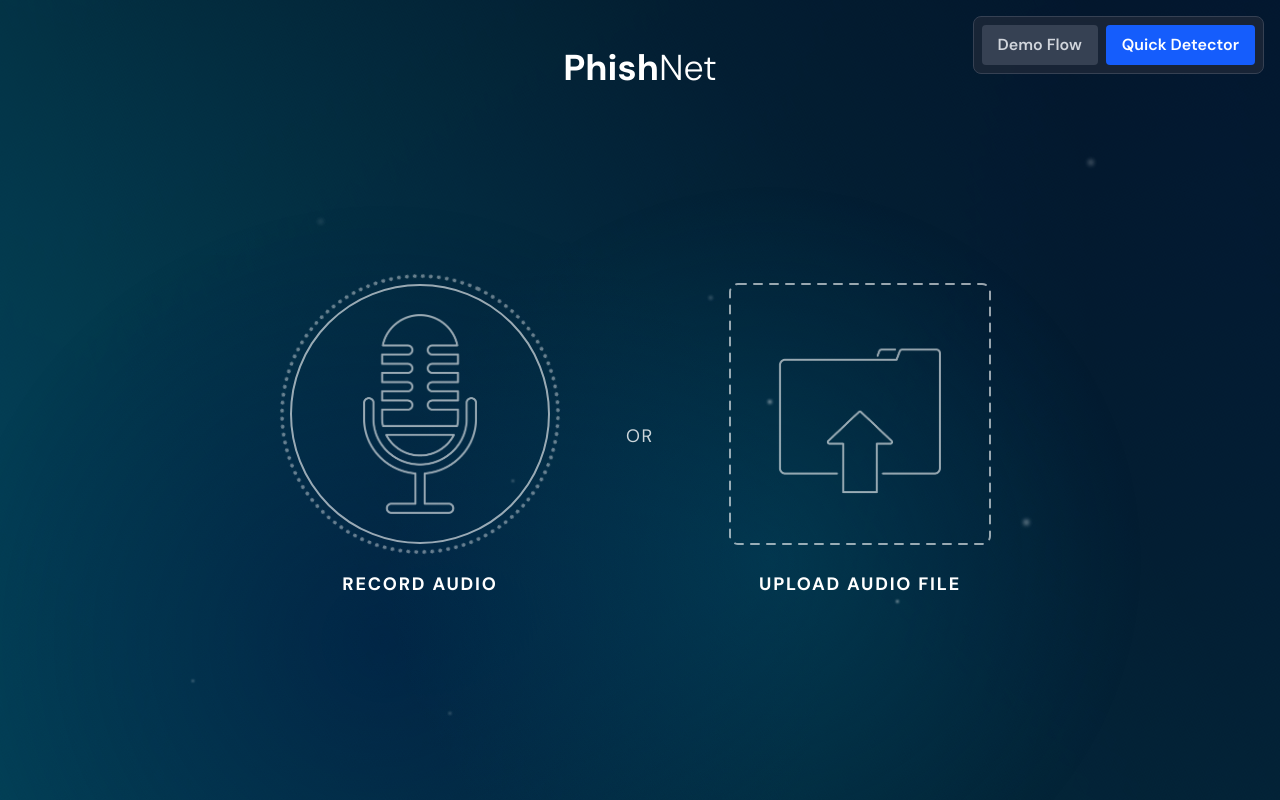
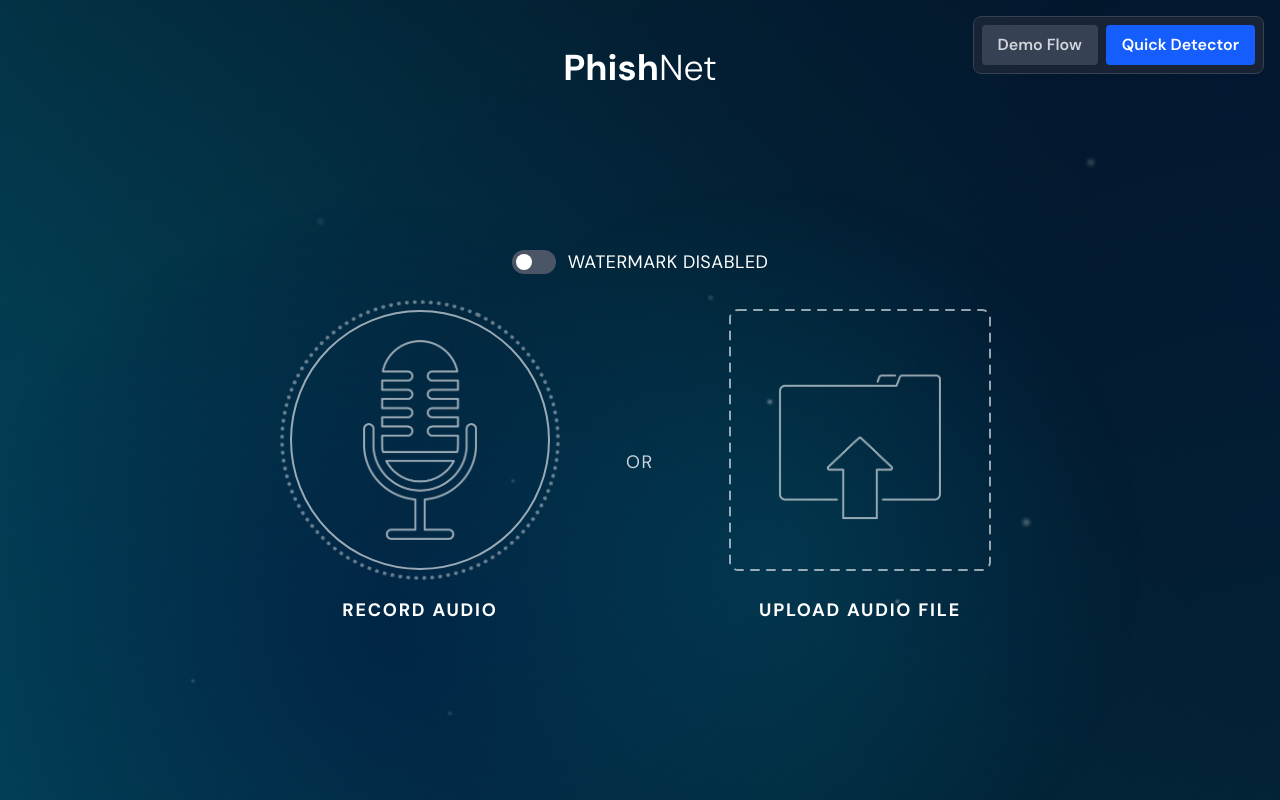
Before and after one commit to CalvinPrajogo/madhacks2025, a React (Vite) app in the folder deepfake-defense-frontend/: page / in a window 1280 px wide. Both pictures are taken after a click on the button "Quick Detector". Built offline with nearby package versions, Linux system fonts and the light colour scheme.

Commit message:
Add the toggle back in

```diff
--- a/deepfake-defense-frontend/src/components/DeepfakeDetector.jsx
+++ b/deepfake-defense-frontend/src/components/DeepfakeDetector.jsx
@@ -13,6 +13,7 @@ export default function DeepfakeDetector() {
   const [result, setResult] = useState(null);
   const [watermarkResult, setWatermarkResult] = useState(null);
   const [audioSource, setAudioSource] = useState(null); // 'recorded' or 'uploaded'
+  const [useWatermark, setUseWatermark] = useState(false);
   const recorderClearRef = useState({ current: null })[0];
   const uploadClearRef = useState({ current: null })[0];
 
@@ -33,10 +34,18 @@ export default function DeepfakeDetector() {
     setWatermarkResult(null);
 
     try {
+      let fileToAnalyze = file;
+
+      // If toggle is ON, embed watermark first
+      if (useWatermark) {
+        const watermarkedBlob = await api.embedWatermark(file);
+        fileToAnalyze = new File([watermarkedBlob], "watermarked.wav", { type: "audio/wav" });
+      }
+
       // Run both analyses in parallel
       const [deepfakeResult, watermarkCheck] = await Promise.all([
-        api.detectDeepfake(file),
-        api.detectWatermark(file),
+        api.detectDeepfake(fileToAnalyze),
+        api.detectWatermark(fileToAnalyze),
       ]);
 
       setResult(deepfakeResult);
@@ -61,6 +70,25 @@ export default function DeepfakeDetector() {
           audioURL ? "-translate-y-12" : "translate-y-0"
         } transition-all duration-500`}
       >
+        {/* Watermark toggle */}
+        <div className="flex items-center justify-center mb-6">
+          <label className="flex items-center gap-3 cursor-pointer select-none group">
+            <div className="relative">
+              <input
+                type="checkbox"
+                checked={useWatermark}
+                onChange={e => setUseWatermark(e.target.checked)}
+                className="sr-only peer"
+              />
+              <div className="w-11 h-6 bg-gray-600 rounded-full peer peer-checked:bg-green-600 transition-colors"></div>
+              <div className="absolute left-1 top-1 w-4 h-4 bg-white rounded-full transition-transform peer-checked:translate-x-5"></div>
+            </div>
+            <span className="text-lg font-dm-sans uppercase tracking-wide group-hover:text-green-400 transition-colors">
+              {useWatermark ? "🛡️ Watermark Enabled" : "Watermark Disabled"}
+            </span>
+          </label>
+        </div>
+
         <div className="relative grid grid-cols-2 gap-8 mb-6 items-center">
           <VoiceRecorder
             onRecordingComplete={(file, url) =>
```
